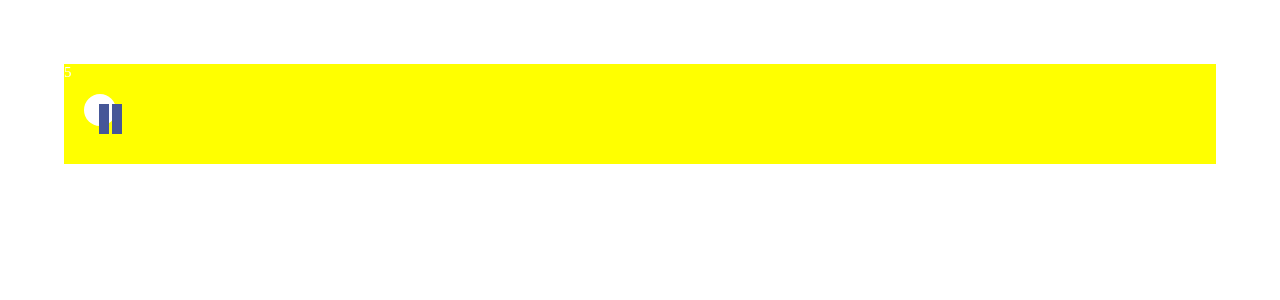
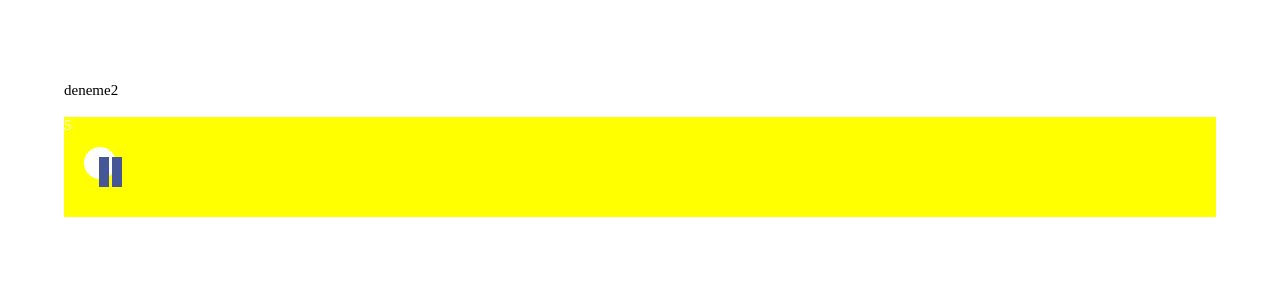
Before and after one commit to erdemburak/dersaktifodev5-reactjs, a React (Create React App) app: page / in a window 1280 px wide. Shown: the top 300 px of the page. Built offline with nearby package versions, Linux system fonts and the light colour scheme.

Commit message:
master deneme2

```diff
--- a/src/App.js
+++ b/src/App.js
@@ -2,6 +2,7 @@ import Carousel from "./component/Carousel";
 
 function App() {
   return (<>
+    <p>deneme2</p>
     <div>
       <Carousel />
     </div>
```
